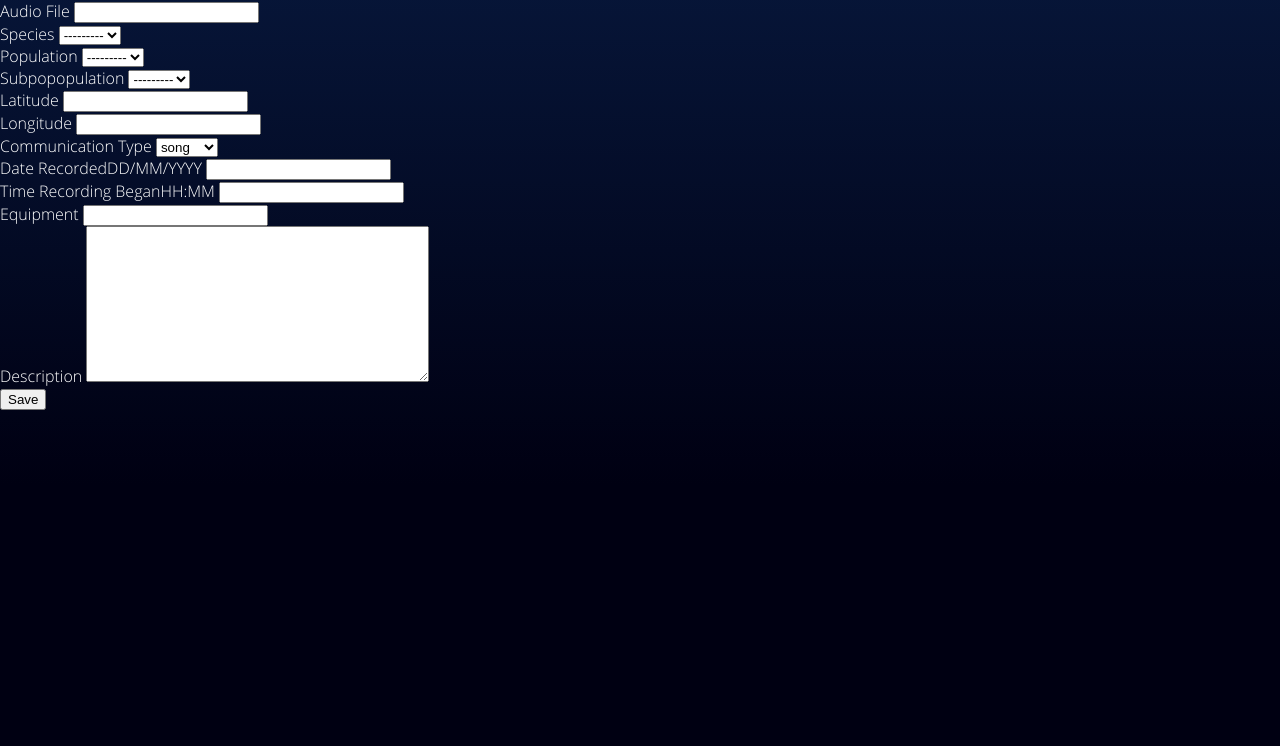
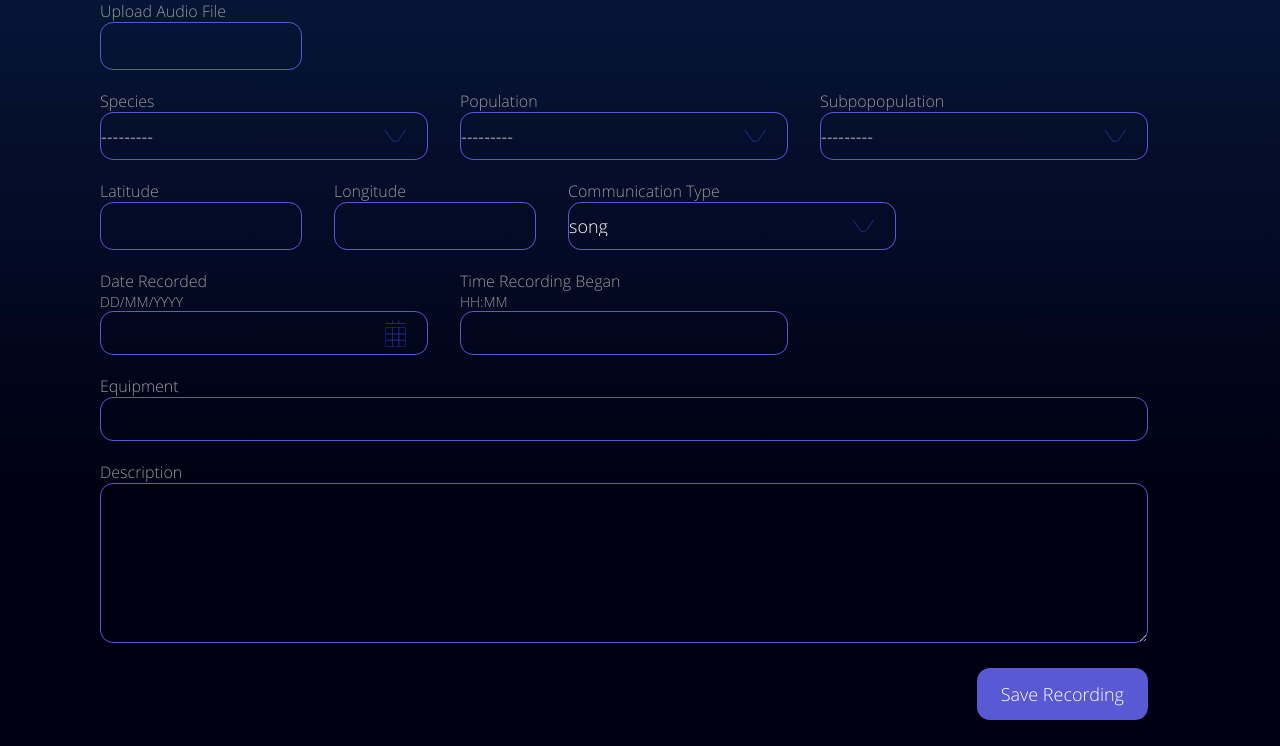
Before and after one commit to kidconcept/whalejams, a Django app: page /song/upload/ in a window 1280 px wide. Shown: the part 54-800 px from the top of the page. Run offline with Django 3.2, Linux system fonts and the light colour scheme; data that the repository does not hold is empty; some libraries are stand-ins or nearby versions.

Commit message:
added styles for upload form, including tricky upload file field s3direct. May have broken REMOVE button in process

```diff
--- a/ohwhale/static/css/app.css
+++ b/ohwhale/static/css/app.css
@@ -84,6 +84,91 @@ h3 {
 p {
   font-size: 18px;
   margin: 0 0 2rem 0; }
+
+form input, form textarea {
+  background: none;
+  height: 44px;
+  border: 1px solid #5959d3;
+  border-radius: 13px;
+  font-family: open_sanslight;
+  font-size: 18px;
+  color: #FFF; }
+form label {
+  color: #999999;
+  display: block; }
+form .select-style {
+  background: none;
+  height: 44px;
+  border: 1px solid #5959d3;
+  border-radius: 13px;
+  height: 46px;
+  background: url(../img/down-arrow.png) no-repeat 93% center;
+  background-size: 22px; }
+  form .select-style select {
+    font-family: open_sanslight;
+    font-size: 18px;
+    color: #FFF;
+    padding: 0;
+    width: 100%;
+    height: 100%;
+    border: none;
+    box-shadow: none;
+    background: transparent;
+    background-image: none;
+    -webkit-appearance: none;
+    -moz-appearance: none; }
+    form .select-style select:focus {
+      outline: none; }
+    form .select-style select option {
+      color: black; }
+form .datetime input {
+  font-family: open_sanslight;
+  font-size: 18px;
+  color: #FFF;
+  font-weight: normal;
+  padding-left: 10px; }
+form .datetime label .example {
+  font-size: 14px;
+  display: block; }
+form .datetime.calendar input {
+  background: url(../img/calendar.png) no-repeat 93% center;
+  background-size: 21px; }
+form input[type="submit"] {
+  font-family: open_sanslight;
+  font-size: 18px;
+  color: #FFF;
+  border-radius: 13px;
+  background: #5959d3;
+  border: none;
+  padding: 14px 24px;
+  height: auto;
+  text-decoration: none;
+  cursor: pointer;
+  -webkit-appearance: none;
+  -moz-appearance: none;
+  display: inline-block; }
+  form input[type="submit"]:hover {
+    background-color: #7272dd; }
+form input[type="file"] {
+  border: none;
+  border-radius: 0;
+  cursor: pointer; }
+form .file-wrapper .file-art {
+  border-radius: 13px;
+  background: #5959d3;
+  border: none;
+  padding: 14px 24px;
+  height: auto;
+  text-decoration: none;
+  cursor: pointer;
+  -webkit-appearance: none;
+  -moz-appearance: none;
+  display: inline-block;
+  font-family: open_sanslight;
+  font-size: 18px;
+  color: #FFF; }
+  form .file-wrapper .file-art:hover {
+    background-color: #7272dd; }
 
 .record {
   margin-top: 2rem; }
@@ -332,32 +363,72 @@ form.search-filter .form-elements {
     color: #5959d3; }
 
 /* File upload field and displays */
-.jammin .s3direct {
+.jammin-upload .s3direct {
   float: none; }
-  .jammin .s3direct .progress {
+  .jammin-upload .s3direct .progress {
     background: #333;
-    width: 200px; }
-  .jammin .s3direct .file-remove {
-    margin-top: 10px;
+    width: 100%; }
+  .jammin-upload .s3direct .file-remove {
+    margin-top: 0;
     text-transform: uppercase; }
-  .jammin .s3direct .progress,
-  .jammin .s3direct .file-link,
-  .jammin .s3direct .file-input,
-  .jammin .s3direct .file-remove {
+  .jammin-upload .s3direct .progress,
+  .jammin-upload .s3direct .file-link,
+  .jammin-upload .s3direct .file-input,
+  .jammin-upload .s3direct .file-remove {
     display: block;
     float: none;
     clear: none; }
-  .jammin .s3direct.form-active .file-input {
+  .jammin-upload .s3direct.form-active .file-input {
     display: block; }
-  .jammin .s3direct.form-active .uploading, .jammin .s3direct.form-active .upload-complete {
+  .jammin-upload .s3direct.form-active .uploading, .jammin-upload .s3direct.form-active .upload-complete {
     display: none; }
-  .jammin .s3direct.progress-active .uploading {
-    display: block; }
-  .jammin .s3direct.progress-active .upload-complete {
+  .jammin-upload .s3direct.progress-active .uploading {
+    display: flex; }
+    .jammin-upload .s3direct.progress-active .uploading span {
+      margin-right: 1rem; }
+  .jammin-upload .s3direct.progress-active .upload-complete {
     display: none; }
-  .jammin .s3direct.link-active .upload-complete {
-    display: block; }
-  .jammin .s3direct.link-active .uploading {
+  .jammin-upload .s3direct.link-active .upload-complete {
+    display: flex; }
+    .jammin-upload .s3direct.link-active .upload-complete span, .jammin-upload .s3direct.link-active .upload-complete a {
+      margin-right: 1rem; }
+  .jammin-upload .s3direct.link-active .uploading {
     display: none; }
 
+.jammin-upload {
+  display: flex;
+  flex-wrap: wrap;
+  align-items: flex-end; }
+  .jammin-upload .field-wrapper, .jammin-upload .submit-wrapper {
+    margin-bottom: 20px;
+    box-sizing: border-box;
+    padding-right: 2rem; }
+    .jammin-upload .field-wrapper input, .jammin-upload .submit-wrapper input {
+      padding-right: none; }
+  .jammin-upload .submit-wrapper {
+    text-align: right;
+    flex-basis: 100%; }
+  .jammin-upload .field-wrapper.file {
+    flex-basis: 100%; }
+  .jammin-upload .field-wrapper.species,
+  .jammin-upload .field-wrapper.population,
+  .jammin-upload .field-wrapper.subpopulation {
+    flex-basis: 33.333%; }
+  .jammin-upload .field-wrapper.latlon {
+    page-break-after: always; }
+  .jammin-upload .field-wrapper.commtype,
+  .jammin-upload .field-wrapper.datetime {
+    flex-basis: 33.333%; }
+  .jammin-upload .field-wrapper.equipment,
+  .jammin-upload .field-wrapper.description {
+    flex-basis: 100%; }
+  .jammin-upload .datetime input,
+  .jammin-upload .equipment input {
+    width: 100%;
+    box-sizing: border-box; }
+  .jammin-upload .description textarea {
+    width: 100%;
+    height: 10rem;
+    box-sizing: border-box; }
+
 /*# sourceMappingURL=app.css.map */
--- a/ohwhale/static/css/sass/_Upload.sass
+++ b/ohwhale/static/css/sass/_Upload.sass
@@ -1,14 +1,16 @@
+
+
 /* File upload field and displays */
-.jammin .s3direct
+.jammin-upload .s3direct
 	// Overrides for the s3Direct widget styles
 	float: none
 
 	.progress
 		background: #333
-		width: 200px
+		width: 100%
 
 	.file-remove
-		margin-top: 10px
+		margin-top: 0
 		text-transform: uppercase
 
 	.progress,
@@ -29,14 +31,54 @@
 
 	// Activly Uploading
 	&.progress-active .uploading
-		display: block
+		display: flex
+		span
+			margin-right: 1rem
 
 	&.progress-active .upload-complete
 		display: none
 
 	// Upload Complete
 	&.link-active .upload-complete
-		display: block
+		display: flex
+		span, a
+			margin-right: 1rem
 
 	&.link-active .uploading
 		display: none
+
+.jammin-upload
+	display: flex
+	flex-wrap: wrap
+	align-items: flex-end
+	.field-wrapper, .submit-wrapper
+		margin-bottom: 20px
+		box-sizing: border-box
+		padding-right: 2rem
+		input
+			padding-right: none
+	.submit-wrapper
+		text-align: right
+		flex-basis: 100%
+	.field-wrapper.file
+		flex-basis: 100%
+	.field-wrapper.species,
+	.field-wrapper.population,
+	.field-wrapper.subpopulation
+		flex-basis: 33.333%
+	.field-wrapper.latlon
+		page-break-after: always
+	.field-wrapper.commtype,
+	.field-wrapper.datetime
+		flex-basis: 33.333%
+	.field-wrapper.equipment,
+	.field-wrapper.description
+		flex-basis: 100%
+	.datetime input,
+	.equipment input
+		width: 100%
+		box-sizing: border-box
+	.description textarea
+		width: 100%
+		height: 10rem
+		box-sizing: border-box
--- a/ohwhale/static/css/sass/_forms.sass
+++ b/ohwhale/static/css/sass/_forms.sass
@@ -0,0 +1,81 @@
+$filter-font-size: 18px
+
+@mixin input-styles
+	background: none
+	height: 44px
+	border: 1px solid $secondary-action
+	border-radius: 13px
+
+@mixin input-text-styles
+	font-family: $primary
+	font-size: $filter-font-size
+	color: $text
+
+@mixin button-styles
+	border-radius: 13px
+	background: $secondary-action
+	border: none
+	padding: 14px 24px
+	height: auto
+	text-decoration: none
+	cursor: pointer
+	-webkit-appearance: none
+	-moz-appearance: none
+	display: inline-block
+	&:hover
+		background-color: $secondary-action-hover
+
+form
+	input, textarea
+		@include input-styles
+		@include input-text-styles
+
+	label
+		color: $text-off
+		display: block
+
+	.select-style
+		@include input-styles
+		height: 46px
+		background: url(../img/down-arrow.png) no-repeat 93% center
+		background-size: 22px
+		select
+			@include input-text-styles
+			padding: 0
+			width: 100%
+			height: 100%
+			border: none
+			box-shadow: none
+			background: transparent
+			background-image: none
+			-webkit-appearance: none
+			-moz-appearance: none
+			&:focus
+				outline: none
+			option
+				color: black
+
+	.datetime
+		input
+			@include input-text-styles
+			font-weight: normal
+			padding-left: 10px
+		label .example
+			font-size: 14px
+			display: block
+	.datetime.calendar input
+		background: url(../img/calendar.png) no-repeat 93% center
+		background-size: 21px
+
+	input[type="submit"]
+		@include input-text-styles
+		@include button-styles
+
+	input[type="file"]
+		border: none
+		border-radius: 0
+		cursor: pointer
+
+	.file-wrapper .file-art
+		@include button-styles
+		@include input-text-styles
--- a/ohwhale/templates/newRecordForm.html
+++ b/ohwhale/templates/newRecordForm.html
@@ -3,68 +3,85 @@
 {% block content %}
 {{ newRecordForm.media }}
 
-    <form action="" method="post" enctype="multipart/form-data">
+<div class="coastLine">
+    <form action="" method="post" enctype="multipart/form-data" class="jammin-upload">
     	{% csrf_token %}
     	 {{ newRecordForm.non_field_errors }}
 
-		<div class="jammin">
+		<div class="field-wrapper file">
 			{{ newRecordForm.file.errors }}
-			<label for="{{ newRecordForm.file.id_for_label }}">Audio File</label>
+			<label for="{{ newRecordForm.file.id_for_label }}">Upload Audio File</label>
 			{{ newRecordForm.file }}
 		</div>
 
-		<div class="fieldWrapper">
+		<div class="field-wrapper species">
 			{{ newRecordForm.species.errors }}
 			<label for="{{ newRecordForm.species.id_for_label }}">Species</label>
-			{{ newRecordForm.species }}
+			<div class="select-style">{{ newRecordForm.species }}</div>
 		</div>
-		<div class="fieldWrapper">
+
+		<div class="field-wrapper population">
 			{{ newRecordForm.population.errors }}
 			<label for="{{ newRecordForm.population.id_for_label }}">Population</label>
-			{{ newRecordForm.population }}
+			<div class="select-style">{{ newRecordForm.population }}</div>
 		</div>
-		<div class="fieldWrapper">
+
+		<div class="field-wrapper subpopulation">
 			{{ newRecordForm.subPopulations.errors }}
 			<label for="{{ newRecordForm.subPopulations.id_for_label }}">Subpopopulation</label>
-			{{ newRecordForm.subPopulations }}
+			<div class="select-style">{{ newRecordForm.subPopulations }}</div>
 		</div>
-		<div class="fieldWrapper">
+
+		<div class="field-wrapper">
 			{{ newRecordForm.lat.errors }}
 			<label for="{{ newRecordForm.lat.id_for_label }}">Latitude</label>
 			{{ newRecordForm.lat }}
-		</div>
-		<div class="fieldWrapper">
+		</div class="field-wrapper">
+
+		<div class="field-wrapper latlon">
 			{{ newRecordForm.lon.errors }}
 			<label for="{{ newRecordForm.lon.id_for_label }}">Longitude</label>
 			{{ newRecordForm.lon }}
 		</div>
-		<div class="fieldWrapper">
+
+		<div class="field-wrapper commtype">
 			{{ newRecordForm.commType.errors }}
 			<label for="{{ newRecordForm.commType.id_for_label }}">Communication Type</label>
-			{{ newRecordForm.commType }}
+			<div class="select-style">{{ newRecordForm.commType }}</div>
 		</div>
-		<div class="fieldWrapper">
+
+		<div class="form-filter datetime calendar field-wrapper">
 			{{ newRecordForm.date.errors }}
-			<label for="{{ newRecordForm.date.id_for_label }}">Date Recorded<span>DD/MM/YYYY</span></label>
+			<label for="{{ newRecordForm.date.id_for_label }}">
+				<span class="text">Date Recorded</span>
+				<span class="example">DD/MM/YYYY</span>
+			</label>
 			{{ newRecordForm.date }}
 		</div>
-		<div class="fieldWrapper">
+
+		<div class="form-filter datetime field-wrapper">
 			{{ newRecordForm.time.errors }}
-			<label for="{{ newRecordForm.time.id_for_label }}">Time Recording Began<span>HH:MM</span></label>
+			<label for="{{ newRecordForm.time.id_for_label }}">
+				<span class="text">Time Recording Began</span>
+				<span class="example">HH:MM</span>
+			</label>
 			{{ newRecordForm.time }}
 		</div>
-		<div class="fieldWrapper">
+
+		<div class="field-wrapper equipment">
 			{{ newRecordForm.equipment.errors }}
 			<label for="{{ newRecordForm.equipment.id_for_label }}">Equipment</label>
 			{{ newRecordForm.equipment }}
 		</div>
-		<div class="fieldWrapper">
+
+		<div class="field-wrapper description">
 			{{ newRecordForm.description.errors }}
 			<label for="{{ newRecordForm.description.id_for_label }}">Description</label>
 			{{ newRecordForm.description }}
 		</div>
-
-        <button type="submit" class="save btn btn-default">Save</button>
+		<div class="submit-wrapper">
+	        <input type="submit" class="" Value="Save Recording"/>
+	    </div>
     </form>
-
+</div>
 {% endblock %}
--- a/ohwhale/templates/recording_filter.html
+++ b/ohwhale/templates/recording_filter.html
@@ -13,7 +13,7 @@
 					<label for="population__population">{{ filter.form.population__population.label }}</label>
 					<div class="select-style">{{ filter.form.population__population }}</div>
 				</div>
-				<div class="form-filter daterange">
+				<div class="form-filter datetime calendar">
 					<div class="labels">
 						<label for="date_min">
 							<span class="text">From Date</span>
@@ -26,7 +26,7 @@
 					</div>
 					<div class="inputs">{{ filter.form.date }}</div>
 				</div>
-				<input type="submit" value="Search" />
+				<input type="submit" class="search-input" value="Search" />
 			</div>
 			<div class="errors">
 				{{ filter.form.errors }}
```
Also changed, not shown: other parts of ohwhale/static/css/app.css (+10 -64 lines), ohwhale/static/css/sass/_searchFilter.sass (+9 -64 lines), 2 other files. Lines whose indentation alone changed are shown as unchanged.
